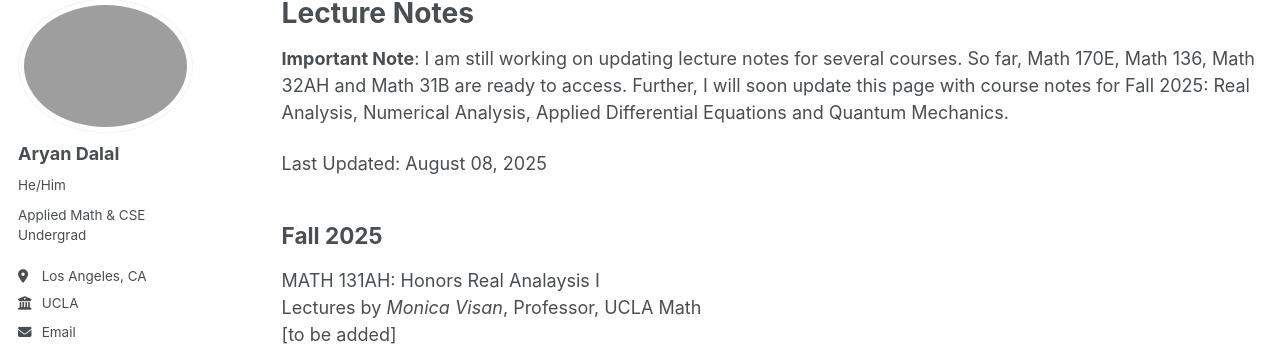
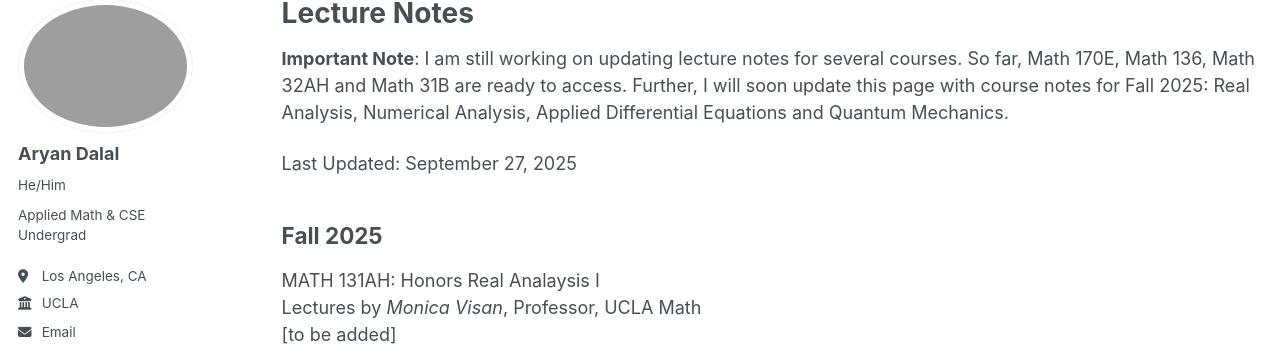
Before and after one commit to DalalAryan/DalalAryan.github.io, a Jekyll site: the page built from _pages/lecturenotes.md, in a window 1280 px wide and 900 px high. Shown: the part 100-446 px from the top of the window. Built offline with Jekyll 4.4.1, drawn with Linux system fonts in a browser that asks for light colours; a script that is not in the unit is left out; some of the changed text lies outside the part shown.

Commit message:
Update lecturenotes.md

```diff
--- a/_pages/lecturenotes.md
+++ b/_pages/lecturenotes.md
@@ -9,7 +9,7 @@ redirect_from:
 
 **Important Note**: I am still working on updating lecture notes for several courses. So far, Math 170E, Math 136, Math 32AH and Math 31B are ready to access. Further, I will soon update this page with course notes for Fall 2025: Real Analysis, Numerical Analysis, Applied Differential Equations and Quantum Mechanics.
 
-Last Updated: August 08, 2025
+Last Updated: September 27, 2025
 
 Fall 2025
 -------
```
Also changed, not shown: other parts of _pages/lecturenotes.md (+1 -1 lines).
